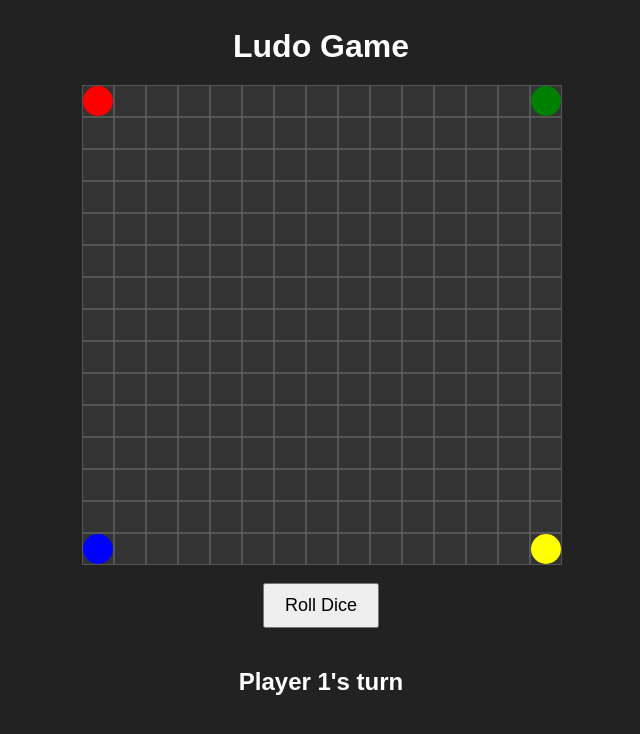
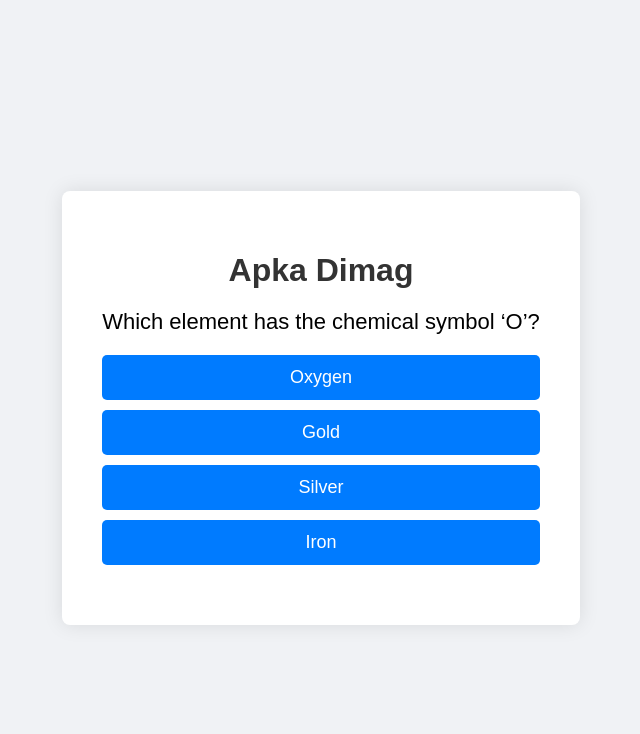
Before and after one commit to apkadimagquiz/Apkadimagquiz.github.io, a plain HTML site: page index.html in a window 1280 px wide. Shown: the whole page, without its empty margins (319-959 px from the left). Drawn offline with Linux system fonts and the light colour scheme.

Commit message:
Update index.html

```diff
--- a/index.html
+++ b/index.html
@@ -2,96 +2,131 @@
 <html lang="en">
 <head>
   <meta charset="UTF-8" />
-  <title>Ludo Game</title>
+  <title>Apka Dimag - GK Quiz</title>
   <style>
     body {
-      background: #222;
-      color: #fff;
       font-family: Arial, sans-serif;
+      background: #f0f2f5;
       display: flex;
-      flex-direction: column;
+      justify-content: center;
       align-items: center;
+      height: 100vh;
+    }
+    .container {
+      background: #fff;
+      padding: 40px;
+      border-radius: 8px;
+      box-shadow: 0 0 20px rgba(0,0,0,0.1);
+      text-align: center;
+      max-width: 700px;
     }
     h1 {
-      margin: 20px 0;
+      color: #333;
+      margin-bottom: 20px;
     }
-    #board {
-      display: grid;
-      grid-template-columns: repeat(15, 30px);
-      grid-template-rows: repeat(15, 30px);
-      gap: 2px;
+    #question {
+      font-size: 22px;
+      margin-bottom: 20px;
     }
-    .cell {
-      width: 30px;
-      height: 30px;
-      border: 1px solid #555;
-      background: #333;
+    button {
+      display: block;
+      width: 100%;
+      margin: 10px 0;
+      padding: 12px;
+      font-size: 18px;
+      border: none;
+      background: #007bff;
+      color: #fff;
+      border-radius: 5px;
+      cursor: pointer;
+      transition: background 0.3s ease;
     }
-    .pawn {
-      width: 100%;
-      height: 100%;
-      border-radius: 50%;
+    button:hover {
+      background: #0056b3;
     }
-    .red { background: red; }
-    .green { background: green; }
-    .blue { background: blue; }
-    .yellow { background: yellow; }
-    button {
-      margin: 20px;
-      padding: 10px 20px;
-      font-size: 18px;
-      cursor: pointer;
+    #result {
+      margin-top: 20px;
+      font-size: 20px;
+      color: green;
     }
   </style>
 </head>
 <body>
-  <h1>Ludo Game</h1>
-  <div id="board"></div>
-  <button onclick="rollDice()">Roll Dice</button>
-  <h2 id="status">Player 1's turn</h2>
+  <div class="container">
+    <h1>Apka Dimag</h1>
+    <div id="question"></div>
+    <div id="answers"></div>
+    <div id="result"></div>
+  </div>
 
   <script>
-    const board = document.getElementById('board');
-    const status = document.getElementById('status');
-    const size = 15;
-    const cells = [];
-    const players = ['red', 'green', 'blue', 'yellow'];
-    let currentPlayer = 0;
+    const quiz = [
+      { question: "Who is known as the Missile Man of India?", options: ["Homi Bhabha", "C.V. Raman", "A.P.J. Abdul Kalam", "Vikram Sarabhai"], answer: "A.P.J. Abdul Kalam" },
+      { question: "Which country will host the 2036 Olympics (planned)?", options: ["India", "USA", "China", "Japan"], answer: "India" },
+      { question: "Which element has the chemical symbol ‘O’?", options: ["Oxygen", "Gold", "Silver", "Iron"], answer: "Oxygen" },
+      { question: "Which is the longest river in India?", options: ["Yamuna", "Ganga", "Godavari", "Brahmaputra"], answer: "Ganga" },
+      { question: "What is the capital city of Australia?", options: ["Sydney", "Melbourne", "Canberra", "Brisbane"], answer: "Canberra" },
+      { question: "Who wrote the Indian National Anthem?", options: ["Bankim Chandra Chatterjee", "Rabindranath Tagore", "Sarojini Naidu", "Subhash Chandra Bose"], answer: "Rabindranath Tagore" },
+      { question: "Which is the largest desert in the world?", options: ["Sahara", "Gobi", "Kalahari", "Arctic"], answer: "Sahara" },
+      { question: "What does DNA stand for?", options: ["Deoxyribo Nucleic Acid", "Deoxyribose Nitrogen Atom", "Dynamic Nuclear Acid", "None of these"], answer: "Deoxyribo Nucleic Acid" },
+      { question: "Who was the first Indian woman in space?", options: ["Kalpana Chawla", "Sunita Williams", "Indira Gandhi", "Sarojini Naidu"], answer: "Kalpana Chawla" },
+      { question: "Which is the smallest state of India?", options: ["Goa", "Sikkim", "Tripura", "Mizoram"], answer: "Goa" },
+      { question: "Which planet is known as the Red Planet?", options: ["Mars", "Venus", "Jupiter", "Mercury"], answer: "Mars" },
+      { question: "What is the chemical symbol for Gold?", options: ["Au", "Ag", "Gd", "Go"], answer: "Au" },
+      { question: "Who invented the Telephone?", options: ["Alexander Graham Bell", "Thomas Edison", "Michael Faraday", "Nikola Tesla"], answer: "Alexander Graham Bell" },
+      { question: "Which Indian city is known as the Pink City?", options: ["Jaipur", "Jodhpur", "Jaisalmer", "Udaipur"], answer: "Jaipur" },
+      { question: "Who was the first President of India?", options: ["Jawaharlal Nehru", "B.R. Ambedkar", "Dr. Rajendra Prasad", "Sardar Patel"], answer: "Dr. Rajendra Prasad" },
+      { question: "Which gas is used for breathing in deep sea diving?", options: ["Helium", "Nitrogen", "Oxygen", "Hydrogen"], answer: "Helium" },
+      { question: "Who is the current Prime Minister of India (2025)?", options: ["Narendra Modi", "Rahul Gandhi", "Amit Shah", "Yogi Adityanath"], answer: "Narendra Modi" },
+      { question: "What is the hardest natural substance on Earth?", options: ["Iron", "Diamond", "Platinum", "Gold"], answer: "Diamond" },
+      { question: "Which country gifted the Statue of Liberty to the USA?", options: ["France", "Germany", "England", "Spain"], answer: "France" },
+      { question: "Where is the Taj Mahal located?", options: ["Delhi", "Agra", "Jaipur", "Lucknow"], answer: "Agra" },
+      { question: "Which is the largest organ in the human body?", options: ["Heart", "Liver", "Skin", "Brain"], answer: "Skin" },
+      { question: "Which animal is known as the Ship of the Desert?", options: ["Horse", "Camel", "Elephant", "Donkey"], answer: "Camel" },
+      { question: "Which planet is closest to the Sun?", options: ["Venus", "Mercury", "Mars", "Earth"], answer: "Mercury" },
+      { question: "Which is the tallest mountain in the world?", options: ["K2", "Kanchenjunga", "Mount Everest", "Nanda Devi"], answer: "Mount Everest" },
+      { question: "Who is known as the Iron Man of India?", options: ["B.R. Ambedkar", "Mahatma Gandhi", "Jawaharlal Nehru", "Sardar Vallabhbhai Patel"], answer: "Sardar Vallabhbhai Patel" },
+      { question: "Which festival is known as the festival of lights?", options: ["Holi", "Eid", "Diwali", "Christmas"], answer: "Diwali" },
+      // Add more questions here up to 50+ as needed!
+    ];
 
-    // Create grid
-    for (let i = 0; i < size * size; i++) {
-      const cell = document.createElement('div');
-      cell.classList.add('cell');
-      board.appendChild(cell);
-      cells.push(cell);
+    let availableQuestions = [...quiz];
+    let score = 0;
+
+    function loadQuestion() {
+      if (availableQuestions.length === 0) {
+        document.getElementById('question').innerText = "🎉 Quiz Over! Your score: " + score + "/" + quiz.length;
+        document.getElementById('answers').innerHTML = "";
+        return;
+      }
+
+      const randomIndex = Math.floor(Math.random() * availableQuestions.length);
+      const currentQ = availableQuestions[randomIndex];
+      document.getElementById('question').innerText = currentQ.question;
+
+      const answersDiv = document.getElementById('answers');
+      answersDiv.innerHTML = "";
+
+      currentQ.options.forEach(option => {
+        const btn = document.createElement('button');
+        btn.innerText = option;
+        btn.onclick = () => checkAnswer(option, currentQ.answer, randomIndex);
+        answersDiv.appendChild(btn);
+      });
     }
 
-    // Example: Place 4 pawns for each player in corners
-    const positions = [0, size-1, size*(size-1), size*size-1];
-    const pawns = [];
-    players.forEach((color, i) => {
-      const pawn = document.createElement('div');
-      pawn.classList.add('pawn', color);
-      cells[positions[i]].appendChild(pawn);
-      pawns.push({ color, position: positions[i], el: pawn });
-    });
-
-    function rollDice() {
-      const roll = Math.floor(Math.random() * 6) + 1;
-      alert(`Player ${currentPlayer+1} rolled ${roll}`);
-      movePawn(currentPlayer, roll);
-      currentPlayer = (currentPlayer + 1) % players.length;
-      status.textContent = `Player ${currentPlayer+1}'s turn`;
+    function checkAnswer(selected, correct, index) {
+      if (selected === correct) {
+        alert("✅ Correct!");
+        score++;
+      } else {
+        alert("❌ Wrong! Correct answer: " + correct);
+      }
+      availableQuestions.splice(index, 1);
+      loadQuestion();
     }
 
-    function movePawn(playerIndex, steps) {
-      const pawn = pawns[playerIndex];
-      let newPos = pawn.position + steps;
-      if (newPos >= size * size) newPos = newPos % (size * size);
-      cells[pawn.position].innerHTML = ''; // Clear old
-      pawn.position = newPos;
-      cells[newPos].appendChild(pawn.el);
-    }
+    loadQuestion();
   </script>
 </body>
 </html>
```
